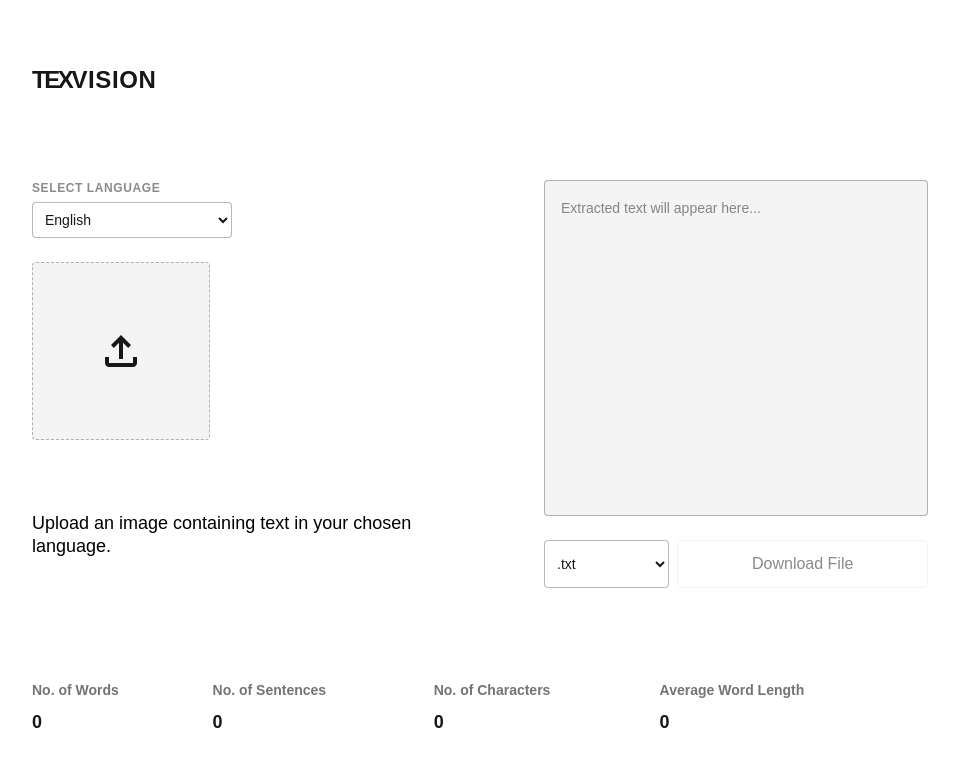
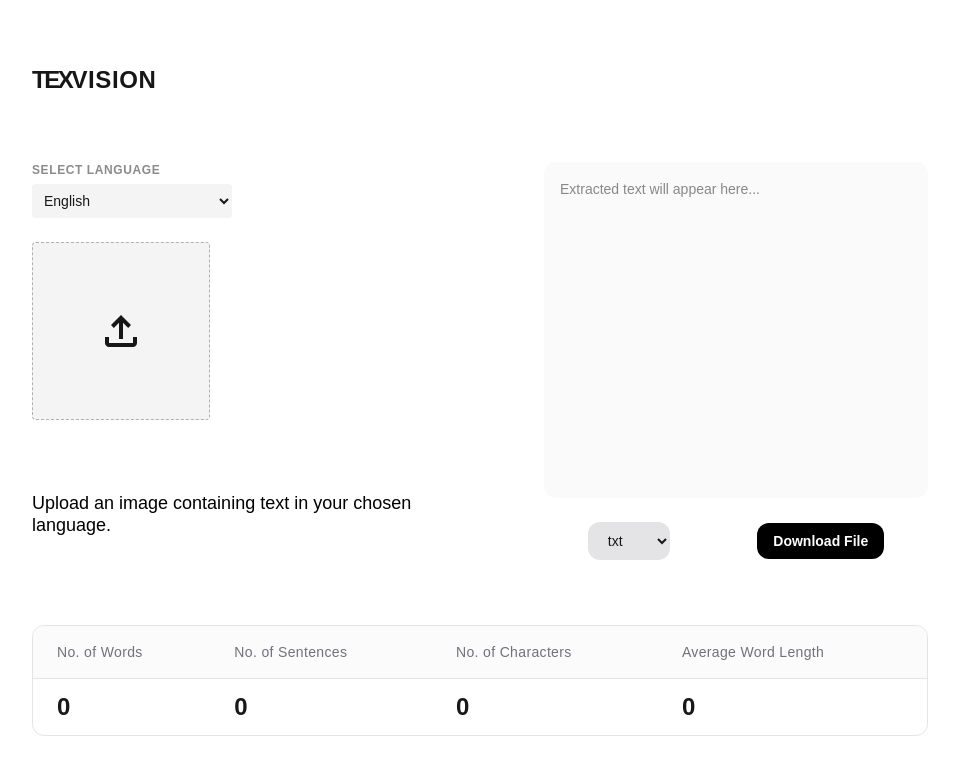
Before and after one commit to suryaat19/texvision, a Next.js app: page / in a window 1280 px wide. Shown: the top 774 px of the page, without its empty margins (160-1119 px from the left). Built offline with nearby package versions, Linux system fonts and the light colour scheme.

Commit message:
Refactor layout and styling for improved UI in the text extraction component

```diff
--- a/app/page.tsx
+++ b/app/page.tsx
@@ -124,7 +124,7 @@ export default function Home() {
         </div>
 
         <div className="grid-cols-1 md:grid-cols-2 grid gap-4 md:gap-32 w-full">
-          <div className="hidden md:flex flex-col items-center gap-6 text-center items-start text-left">
+          <div className="hidden md:flex flex-col gap-6 items-start text-left">
 
             <div className="w-full max-w-50">
               <label className="text-xs font-semibold uppercase tracking-wider text-foreground/50 dark:text-foreground/70 mb-1.5 block">
@@ -134,7 +134,7 @@ export default function Home() {
                 value={language}
                 onChange={(e) => setLanguage(e.target.value)}
                 disabled={isLoading}
-                className="w-full p-2 rounded-sm border border-foreground/30 bg-white dark:bg-zinc-900 text-foreground text-sm focus:outline-none focus:border-foreground"
+                className="w-full p-2 rounded-sm bg-zinc-100 dark:bg-zinc-900 text-foreground text-sm focus:outline-none focus:border-foreground"
               >
                 {LANGUAGES.map((lang) => (
                   <option key={lang.code} value={lang.code}>
@@ -251,26 +251,26 @@ export default function Home() {
             <textarea
               readOnly
               placeholder="Extracted text will appear here..."
-              className="h-84 w-full resize-none rounded-sm border border-foreground/30 bg-zinc-100 p-4 text-sm leading-relaxed text-foreground dark:bg-zinc-900 dark:border-foreground/60 dark:text-foreground focus:outline-none"
+              className="h-84 w-full resize-none rounded-xl bg-zinc-50 p-4 text-sm leading-relaxed text-foreground dark:bg-zinc-900 dark:border-foreground/60 dark:text-foreground focus:outline-none"
               value={getTextArea(text)}
             >
             </textarea>
 
-            <div className="flex gap-2">
+            <div className="flex items-center justify-around">
               <select
                 value={downloadFormat}
                 onChange={(e) => setDownloadFormat(e.target.value)}
-                className="h-12 w-1/3 p-2 rounded-sm border border-foreground/30 bg-white dark:bg-zinc-900 text-foreground text-sm focus:outline-none"
+                className="px-4 py-2.5 rounded-xl bg-zinc-200 dark:bg-zinc-900 text-foreground text-sm focus:outline-none"
               >
-                <option value="txt">.txt</option>
-                <option value="docx">.docx</option>
-                <option value="pdf">.pdf</option>
+                <option value="txt">txt</option>
+                <option value="docx">docx</option>
+                <option value="pdf">pdf</option>
               </select>
 
               <button
                 onClick={handleDownload}
                 disabled={!text}
-                className={`h-12 w-2/3 rounded-sm border border-solid border-black/8 px-4 transition-colors ${!text ? "opacity-50 cursor-not-allowed" : "hover:border-transparent hover:bg-black/4 dark:border-white/[.145] dark:hover:bg-[#1a1a1a]"}`}
+                className={`rounded-xl bg-black text-sm dark:bg-white text-white dark:text-black px-4 py-2 font-bold transition-colors ${!text ? "cursor-not-allowed" : "hover:border-transparent hover:bg-black/4 dark:border-white/[.145] dark:hover:bg-[#1a1a1a]"}`}
               >
                 Download File
               </button>
@@ -279,25 +279,36 @@ export default function Home() {
 
         </div>
 
-        <div className="flex flex-col gap-4 text-base font-medium mt-8 w-full">
-          <table className="text-sm text-foreground/60 w-full overflow-x-auto md:w-auto">
+        <div className="mt-8 w-full overflow-hidden rounded-xl border border-zinc-200 bg-white dark:border-zinc-800 dark:bg-zinc-950/50">
+          <div className="overflow-x-auto">
+            <table className="w-full text-left text-sm whitespace-nowrap">
+              <thead className="border-b border-zinc-200 bg-zinc-50/80 text-zinc-500 dark:border-zinc-800 dark:bg-zinc-900/50 dark:text-zinc-400">
+                <tr>
+                  <th className="pl-6 py-4 font-medium tracking-wide">No. of Words</th>
+                  <th className="pl-6 py-4 font-medium tracking-wide">No. of Sentences</th>
+                  <th className="pl-6 py-4 font-medium tracking-wide">No. of Characters</th>
+                  <th className="pl-6 py-4 font-medium tracking-wide">Average Word Length</th>
+                </tr>
+              </thead>
               <tbody>
                 <tr>
-                <th className="pr-8 text-left py-2">No. of Words</th>
-                <th className="pr-8 text-left py-2">No. of Sentences</th>
-                <th className="pr-8 text-left py-2">No. of Characters</th>
-                <th className="pr-8 text-left py-2">Average Word Length</th>
-              </tr>
-              <tr>
-                <td className="text-left font-bold text-foreground text-lg">{getWordCount(text)}</td>
-                <td className="text-left font-bold text-foreground text-lg">{getSentenceCount(text)}</td>
-                <td className="text-left font-bold text-foreground text-lg">{getCharacterCount(text)}</td>
-                <td className="text-left font-bold text-foreground text-lg">
-                  {getAverageWordLength(text) > 0 ? getAverageWordLength(text).toFixed(2) : 0}
+                  <td className="px-6 py-3 text-2xl font-semibold text-zinc-900 dark:text-zinc-50">
+                    {getWordCount(text)}
+                  </td>
+                  <td className="px-6 py-3 text-2xl font-semibold text-zinc-900 dark:text-zinc-50">
+                    {getSentenceCount(text)}
+                  </td>
+                  <td className="px-6 py-3 text-2xl font-semibold text-zinc-900 dark:text-zinc-50">
+                    {getCharacterCount(text)}
+                  </td>
+                  <td className="px-6 py-3 text-2xl font-semibold text-zinc-900 dark:text-zinc-50">
+                    {getAverageWordLength(text) > 0 ? getAverageWordLength(text).toFixed(2) : "0"}
                   </td>
                 </tr>
               </tbody>
+
             </table>
+          </div>
         </div>
       </main>
     </div>
```
Lines whose indentation alone changed are shown as unchanged.
